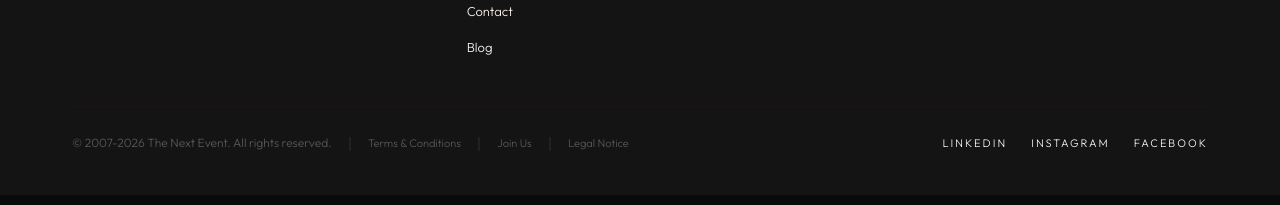
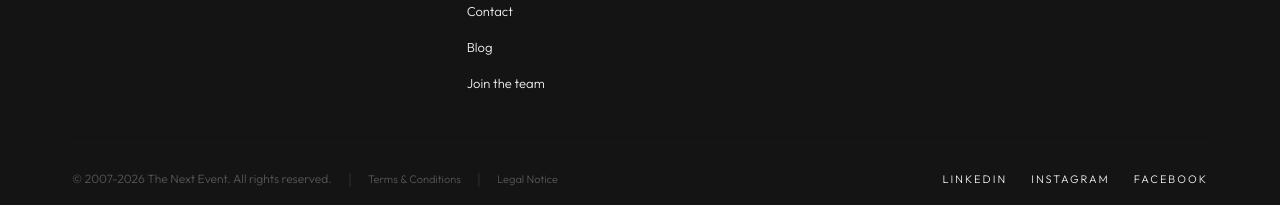
Before and after one commit to NortierStrategy/thenextevent, a Next.js app: page /en in a window 1280 px wide. Shown: the part 5830-6035 px from the top of the page. Built offline with nearby package versions, Linux system fonts and the light colour scheme; no server answers.

Commit message:
fix: move rejoindre link to nav column in footer

```diff
--- a/src/components/layout/Footer.tsx
+++ b/src/components/layout/Footer.tsx
@@ -44,6 +44,14 @@ export default function Footer({ dict, locale }: FooterProps) {
                   </Link>
                 </li>
               ))}
+              <li>
+                <Link
+                  href={`/${locale}/rejoindre`}
+                  className="font-outfit text-[13px] text-text hover:text-red transition-colors duration-300 font-light"
+                >
+                  {locale === "en" ? "Join the team" : "Rejoindre l\u2019équipe"}
+                </Link>
+              </li>
             </ul>
           </div>
 
@@ -93,13 +101,6 @@ export default function Footer({ dict, locale }: FooterProps) {
             </Link>
             <span className="text-text-muted/20">|</span>
             <Link
-              href={`/${locale}/rejoindre`}
-              className="font-outfit text-[11px] text-text-muted/50 hover:text-text transition-colors duration-300 font-light"
-            >
-              {locale === "en" ? "Join Us" : "Rejoindre l\u2019équipe"}
-            </Link>
-            <span className="text-text-muted/20">|</span>
-            <Link
               href={`/${locale}/mentions-legales`}
               className="font-outfit text-[11px] text-text-muted/50 hover:text-text transition-colors duration-300 font-light"
             >
```
